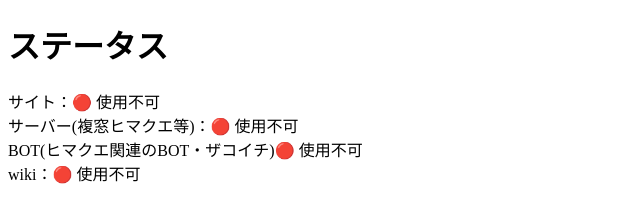
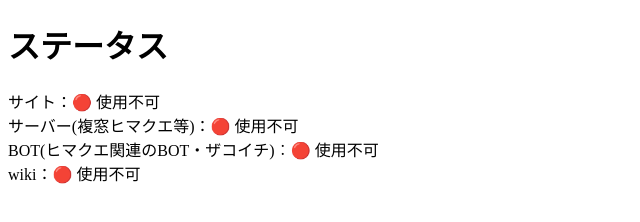
Before and after one commit to noir-chat-9661/noir-chat-9661.github.io, a plain HTML site: page status/index.html in a window 1280 px wide. Shown: the full height of the page, 0-640 px from the left. Drawn offline with Linux system fonts and the light colour scheme; no server answers.

Commit message:
Update index.html

```diff
--- a/status/index.html
+++ b/status/index.html
@@ -12,7 +12,7 @@
     </h1>
     <div>サイト：<span id="status1">⚫️ 取得中</span></div>
     <div>サーバー(複窓ヒマクエ等)：<span id="status2">⚫️ 取得中</span></div>
-    <div>BOT(ヒマクエ関連のBOT・ザコイチ)<span id="status3">⚫️ 取得中</span></div>
+    <div>BOT(ヒマクエ関連のBOT・ザコイチ)︰<span id="status3">⚫️ 取得中</span></div>
     <div>wiki：<span id="status4">⚫️ 取得中</span></div>
     <br />
 
```
